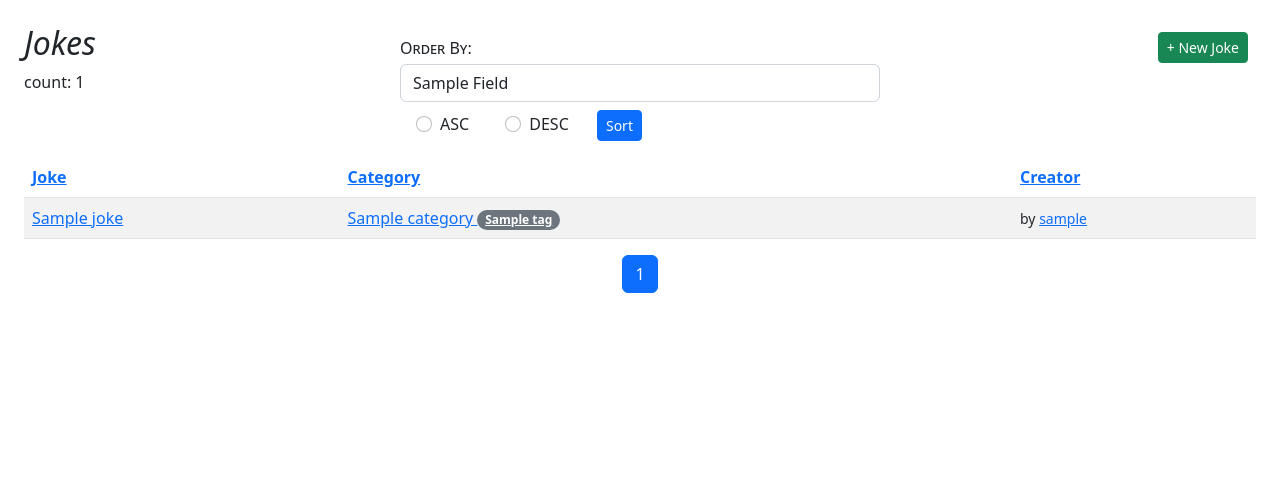
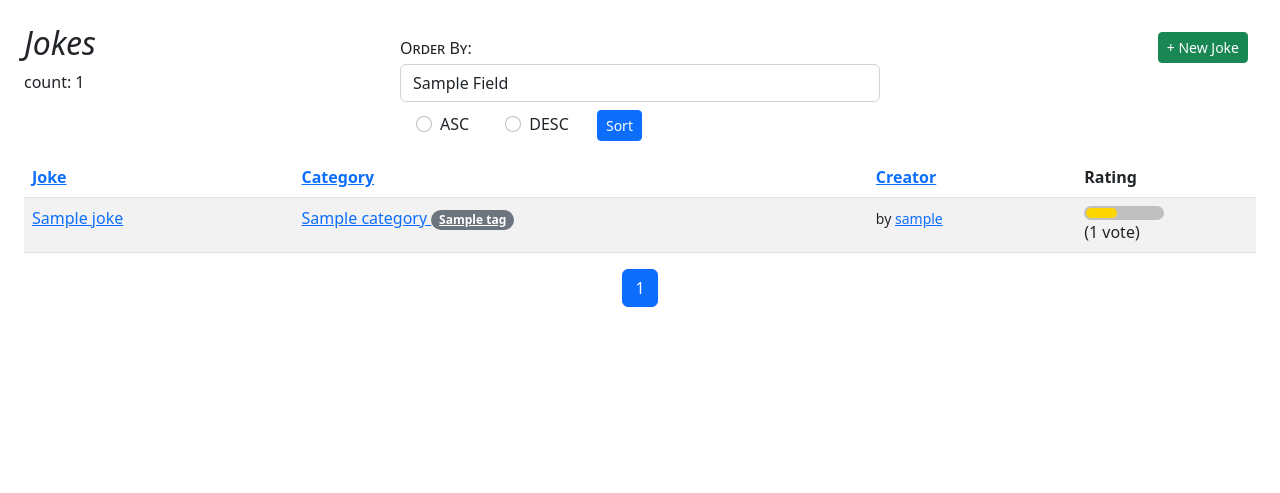
Before and after one commit to fewdn/djangojokes.com, a Django app: template templates/jokes/joke_list.html in a window 1280 px wide. Shown: the part 65-558 px from the top of the page. Run offline with Django 4.2, Linux system fonts and the light colour scheme; the template is opened without the code that fills it: most values are stand-ins (such as "Sample title", 1, 10 or a date in 2020); parts of the project's set-up code (start-up, migrations or seed data) failed here and were passed over; some libraries are stand-ins or nearby versions.

Commit message:
Add joke ratings to model and template

```diff
--- a/static/css/main.css
+++ b/static/css/main.css
@@ -60,3 +60,17 @@ label {
   background-color: pink;
   color: darkred;
 }
+
+/* RATING BAR */
+.rating-container {
+    background-color:silver;
+    border-radius: .5em;
+    max-width: 5rem;
+    padding: 2px;
+}
+
+.rating {
+    background-color: gold;
+    border-radius: .5em;
+    height: 10px;
+}
--- a/templates/jokes/joke_list.html
+++ b/templates/jokes/joke_list.html
@@ -62,6 +62,7 @@
             {% else %}
               <th><a href="?order=creator&direction=asc&q={{ request.GET.q }}">Creator</a></th>
             {% endif %}
+              <th>Rating</th>
           </tr>
         {% endwith %}
       </thead>
@@ -93,6 +94,13 @@
                     {{ joke.user.username }}</a></small>
                 {% endif %}
               </td>
+              <td>
+                <div class="rating-container" title="{{ joke.rating }}">
+                    <div class="rating"
+                      style="width:{% widthratio joke.rating 10 100 %}%;"></div>
+                  </div>
+                  ({{ joke.num_votes }} vote{{ joke.num_votes|pluralize }})
+              </td>
             </tr>
             {% endfor %}
         </tbody>
```
Also changed, not shown: jokes/models.py (+11 -0 lines).
